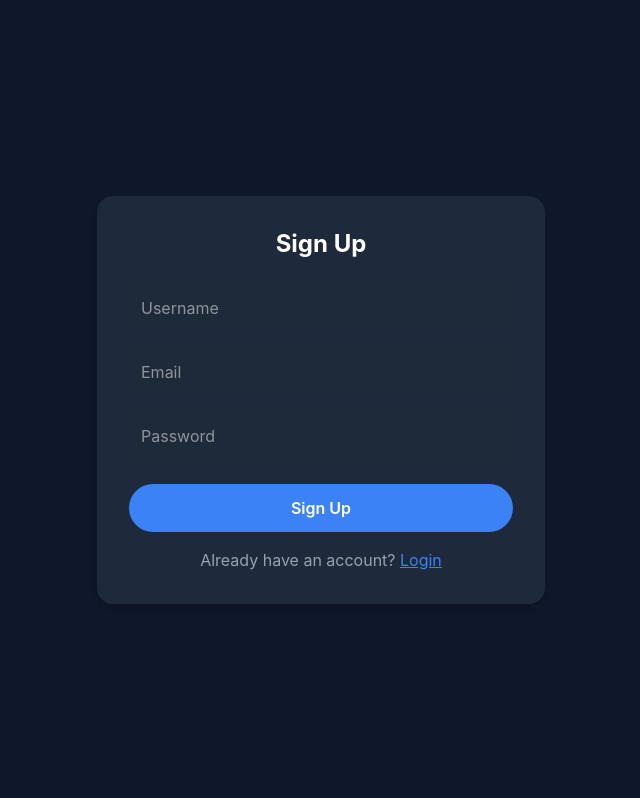
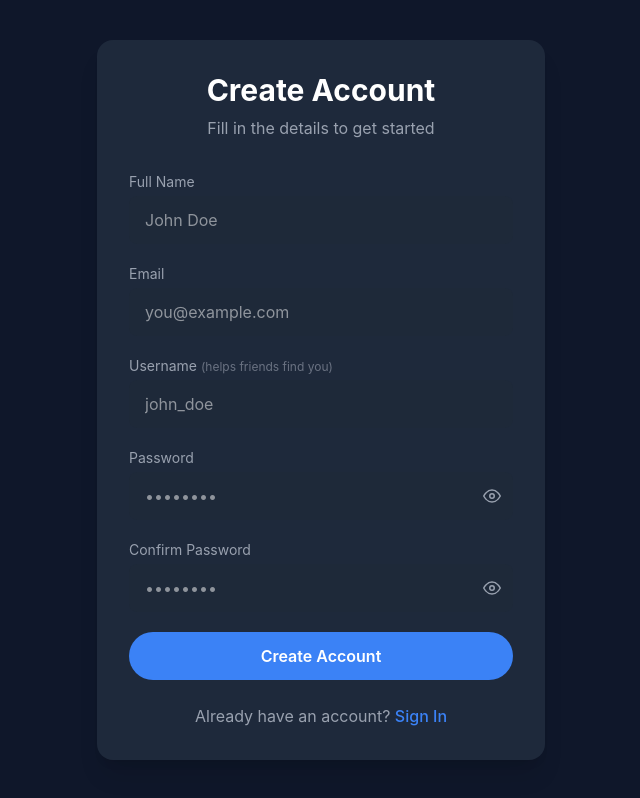
Before and after one commit to adc-developers-team/UpDown, a React (Vite) app in the folder client/: page /login in a window 1280 px wide. Both pictures are taken after a click on the button "Sign Up". Shown: the whole page, without its empty margins (319-959 px from the left). Built offline with nearby package versions, Linux system fonts and the light colour scheme.

Commit message:
Professional signup page with username availability and password toggle

```diff
--- a/client/src/pages/LoginPage.jsx
+++ b/client/src/pages/LoginPage.jsx
@@ -1,21 +1,71 @@
-import { useState } from 'react';
+import { useState, useRef, useEffect } from 'react';
 import { useAuth } from '../context/AuthContext';
+import axios from 'axios';
+import { FiEye, FiEyeOff, FiCheck, FiX, FiLoader } from 'react-icons/fi';
 
 const LoginPage = () => {
   const [isLogin, setIsLogin] = useState(true);
-  const [form, setForm] = useState({ username: '', email: '', password: '' });
   const [message, setMessage] = useState('');
   const { login, signup } = useAuth();
+
+  // Form states
+  const [fullName, setFullName] = useState('');
+  const [email, setEmail] = useState('');
+  const [username, setUsername] = useState('');
+  const [password, setPassword] = useState('');
+  const [confirmPassword, setConfirmPassword] = useState('');
+
+  // UI states
+  const [showPassword, setShowPassword] = useState(false);
+  const [showConfirm, setShowConfirm] = useState(false);
+  const [checkingUsername, setCheckingUsername] = useState(false);
+  const [usernameAvailable, setUsernameAvailable] = useState(null); // true/false/null
+  const debounceRef = useRef(null);
+
+  // Username availability checker
+  useEffect(() => {
+    if (!username || isLogin) {
+      setUsernameAvailable(null);
+      return;
+    }
+    setUsernameAvailable(null);
+    setCheckingUsername(true);
+    if (debounceRef.current) clearTimeout(debounceRef.current);
+    debounceRef.current = setTimeout(async () => {
+      try {
+        const { data } = await axios.get('https://updown-hms5.onrender.com/api/auth/check-username', {
+          params: { username },
+        });
+        setUsernameAvailable(data.available);
+      } catch (err) {
+        setUsernameAvailable(false);
+      } finally {
+        setCheckingUsername(false);
+      }
+    }, 600);
+  }, [username, isLogin]);
 
   const handleSubmit = async (e) => {
     e.preventDefault();
     setMessage('');
+    if (!isLogin) {
+      if (password !== confirmPassword) {
+        setMessage('Passwords do not match');
+        return;
+      }
+      if (!usernameAvailable) {
+        setMessage('Username is not available');
+        return;
+      }
+    }
     try {
       if (isLogin) {
-        await login(form.email, form.password);
+        await login(email, password);
       } else {
-        const res = await signup(form.username, form.email, form.password);
-        setMessage(res?.message || 'Signup successful! Please check your email to verify your account.');
+        const res = await signup(fullName, username, email, password);
+        setMessage(res?.message || 'Registration successful! Please check your email.');
+        // Clear signup form
+        setFullName(''); setUsername(''); setEmail(''); setPassword(''); setConfirmPassword('');
       }
     } catch (err) {
       setMessage(err.response?.data?.message || 'Something went wrong');
@@ -24,51 +74,165 @@ const LoginPage = () => {
 
   return (
     <div className="min-h-screen flex items-center justify-center bg-chat-bg p-4">
-      <form onSubmit={handleSubmit} className="bg-sidebar-bg p-8 rounded-2xl shadow-md w-full max-w-md">
-        <h2 className="text-2xl font-bold text-white mb-6 text-center">
-          {isLogin ? 'Login' : 'Sign Up'}
+      <div className="w-full max-w-md bg-sidebar-bg rounded-2xl shadow-xl p-8">
+        {/* Header */}
+        <h2 className="text-3xl font-bold text-white text-center mb-2">
+          {isLogin ? 'Welcome Back' : 'Create Account'}
         </h2>
+        <p className="text-gray-400 text-center mb-8">
+          {isLogin ? 'Sign in to your account' : 'Fill in the details to get started'}
+        </p>
+
+        {/* Message */}
         {message && (
-          <div className="bg-green-600/20 text-green-400 p-3 rounded-lg mb-4 text-sm">
+          <div className={`p-3 rounded-lg mb-4 text-sm ${
+            message.includes('successful') || message.includes('verified')
+              ? 'bg-green-600/20 text-green-400'
+              : 'bg-red-600/20 text-red-400'
+          }`}>
             {message}
           </div>
         )}
+
+        <form onSubmit={handleSubmit} className="space-y-5">
+          {/* Full Name (Signup only) */}
           {!isLogin && (
+            <div>
+              <label className="block text-sm text-gray-400 mb-1">Full Name</label>
               <input
                 type="text"
-            placeholder="Username"
-            className="w-full p-3 mb-4 bg-gray-800 text-white rounded-lg outline-none"
-            value={form.username}
-            onChange={(e) => setForm({ ...form, username: e.target.value })}
+                placeholder="John Doe"
+                value={fullName}
+                onChange={(e) => setFullName(e.target.value)}
+                className="w-full bg-gray-800 text-white rounded-lg px-4 py-3 outline-none focus:ring-2 ring-light-blue"
+              />
+            </div>
+          )}
+
+          {/* Email */}
+          <div>
+            <label className="block text-sm text-gray-400 mb-1">Email</label>
+            <input
+              type="email"
+              placeholder="you@example.com"
+              value={email}
+              onChange={(e) => setEmail(e.target.value)}
+              className="w-full bg-gray-800 text-white rounded-lg px-4 py-3 outline-none focus:ring-2 ring-light-blue"
               required
             />
-        )}
+          </div>
+
+          {/* Username (Signup only) */}
+          {!isLogin && (
+            <div>
+              <label className="block text-sm text-gray-400 mb-1">
+                Username <span className="text-gray-500 text-xs">(helps friends find you)</span>
+              </label>
+              <div className="relative">
                 <input
-          type="email"
-          placeholder="Email"
-          className="w-full p-3 mb-4 bg-gray-800 text-white rounded-lg outline-none"
-          value={form.email}
-          onChange={(e) => setForm({ ...form, email: e.target.value })}
+                  type="text"
+                  placeholder="john_doe"
+                  value={username}
+                  onChange={(e) => setUsername(e.target.value)}
+                  className={`w-full bg-gray-800 text-white rounded-lg px-4 py-3 outline-none focus:ring-2 ring-light-blue pr-10 ${
+                    usernameAvailable === false && username.length > 0 ? 'ring-2 ring-red-500' : ''
+                  } ${usernameAvailable === true ? 'ring-2 ring-green-500' : ''}`}
                   required
                 />
+                <div className="absolute right-3 top-1/2 -translate-y-1/2">
+                  {checkingUsername && <FiLoader className="animate-spin text-gray-400" />}
+                  {!checkingUsername && usernameAvailable === true && <FiCheck className="text-green-400" />}
+                  {!checkingUsername && usernameAvailable === false && username.length > 0 && <FiX className="text-red-400" />}
+                </div>
+              </div>
+              {usernameAvailable === false && username.length > 0 && (
+                <p className="text-red-400 text-xs mt-1">Username is already taken</p>
+              )}
+              {usernameAvailable === true && (
+                <p className="text-green-400 text-xs mt-1">Username is available</p>
+              )}
+            </div>
+          )}
+
+          {/* Password */}
+          <div>
+            <label className="block text-sm text-gray-400 mb-1">Password</label>
+            <div className="relative">
               <input
-          type="password"
-          placeholder="Password"
-          className="w-full p-3 mb-6 bg-gray-800 text-white rounded-lg outline-none"
-          value={form.password}
-          onChange={(e) => setForm({ ...form, password: e.target.value })}
+                type={showPassword ? 'text' : 'password'}
+                placeholder="••••••••"
+                value={password}
+                onChange={(e) => setPassword(e.target.value)}
+                className="w-full bg-gray-800 text-white rounded-lg px-4 py-3 outline-none focus:ring-2 ring-light-blue pr-10"
                 required
               />
-        <button type="submit" className="w-full bg-light-blue text-white py-3 rounded-full font-semibold hover:bg-blue-600 transition">
-          {isLogin ? 'Login' : 'Sign Up'}
+              <button
+                type="button"
+                onClick={() => setShowPassword(!showPassword)}
+                className="absolute right-3 top-1/2 -translate-y-1/2 text-gray-400 hover:text-white"
+              >
+                {showPassword ? <FiEyeOff size={18} /> : <FiEye size={18} />}
               </button>
-        <p className="text-gray-400 mt-4 text-center">
+            </div>
+          </div>
+
+          {/* Confirm Password (Signup only) */}
+          {!isLogin && (
+            <div>
+              <label className="block text-sm text-gray-400 mb-1">Confirm Password</label>
+              <div className="relative">
+                <input
+                  type={showConfirm ? 'text' : 'password'}
+                  placeholder="••••••••"
+                  value={confirmPassword}
+                  onChange={(e) => setConfirmPassword(e.target.value)}
+                  className={`w-full bg-gray-800 text-white rounded-lg px-4 py-3 outline-none focus:ring-2 ring-light-blue pr-10 ${
+                    confirmPassword && password !== confirmPassword ? 'ring-2 ring-red-500' : ''
+                  } ${confirmPassword && password === confirmPassword ? 'ring-2 ring-green-500' : ''}`}
+                  required
+                />
+                <button
+                  type="button"
+                  onClick={() => setShowConfirm(!showConfirm)}
+                  className="absolute right-3 top-1/2 -translate-y-1/2 text-gray-400 hover:text-white"
+                >
+                  {showConfirm ? <FiEyeOff size={18} /> : <FiEye size={18} />}
+                </button>
+              </div>
+              {confirmPassword && password !== confirmPassword && (
+                <p className="text-red-400 text-xs mt-1">Passwords do not match</p>
+              )}
+              {confirmPassword && password === confirmPassword && (
+                <p className="text-green-400 text-xs mt-1">Passwords match</p>
+              )}
+            </div>
+          )}
+
+          {/* Submit Button */}
+          <button
+            type="submit"
+            className="w-full bg-light-blue hover:bg-blue-600 text-white font-semibold py-3 rounded-full transition-colors duration-200"
+          >
+            {isLogin ? 'Sign In' : 'Create Account'}
+          </button>
+        </form>
+
+        {/* Toggle */}
+        <p className="text-gray-400 text-center mt-6">
           {isLogin ? "Don't have an account? " : "Already have an account? "}
-          <button type="button" onClick={() => { setIsLogin(!isLogin); setMessage(''); }} className="text-light-blue underline">
-            {isLogin ? 'Sign Up' : 'Login'}
+          <button
+            type="button"
+            onClick={() => {
+              setIsLogin(!isLogin);
+              setMessage('');
+              setUsernameAvailable(null);
+            }}
+            className="text-light-blue font-medium hover:underline"
+          >
+            {isLogin ? 'Sign Up' : 'Sign In'}
           </button>
         </p>
-      </form>
+      </div>
     </div>
   );
 };
```
Lines whose indentation alone changed are shown as unchanged.
